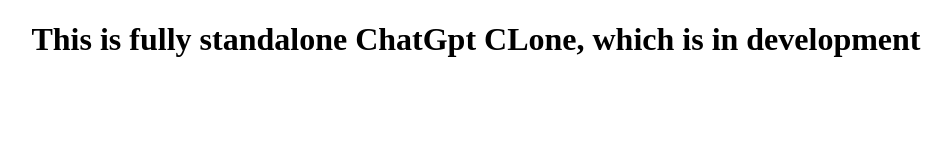
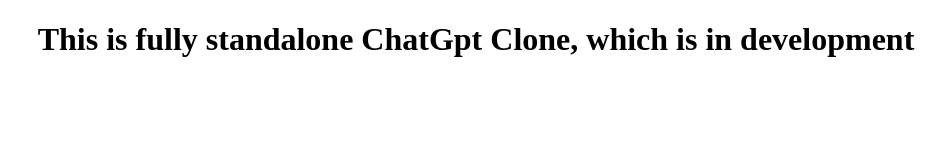
Before and after one commit to chatgptclone/chatgpt-clone.github.io, a plain HTML site: page index.html in a window 1280 px wide. Shown: the whole page, without its empty margins (164-1116 px from the left). Drawn offline with Linux system fonts and the light colour scheme.

Commit message:
Update index.html

```diff
--- a/index.html
+++ b/index.html
@@ -8,7 +8,7 @@
 </head>
 <body>
    <h1 align="center">
-     This is fully standalone ChatGpt CLone, which is in development
+     This is fully standalone ChatGpt Clone, which is in development
    </h1>
 
 </body>
```
